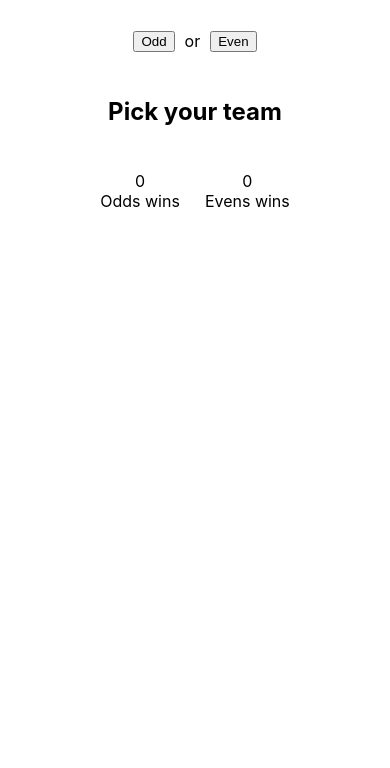
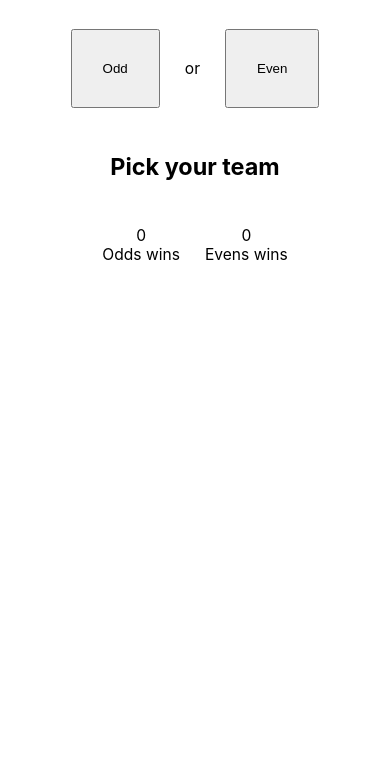
Before and after one commit to superepicninjaswag/odds-and-evens, a plain HTML site: page index.html in a window 390 px wide. Shown: the part 76-844 px from the top of the page. Drawn offline with Linux system fonts and the light colour scheme.

Commit message:
Add mobile friendly behaviour

```diff
--- a/index.html
+++ b/index.html
@@ -2,6 +2,7 @@
 <html lang="en">
     <head>
         <meta charset="utf-8">
+        <meta name="viewport" content="width=device-width, initial-scale=1"/>
         <title>Odds and Evens</title>
         <link rel="stylesheet" href="./styles.css"/>
         <script src="./game.js" defer></script>
--- a/styles.css
+++ b/styles.css
@@ -1,5 +1,6 @@
 body {
     font-family: -apple-system, BlinkMacSystemFont, avenir next, avenir, segoe ui, helvetica neue, helvetica, Cantarell, Ubuntu, roboto, noto, arial, sans-serif;
+    font-size: 4vw;
     margin: 0;
 
     display: flex;
@@ -10,7 +11,8 @@ body {
 
 .choices {
     display: flex;
-    gap: 10px;
+    align-items: center;
+    gap: 25px;
 }
 
 .results {
@@ -18,3 +20,7 @@ body {
     gap: 25px;
     text-align: center;
 }
+
+#odd, #even, #one, #two {
+    padding: 30px;
+}
```
